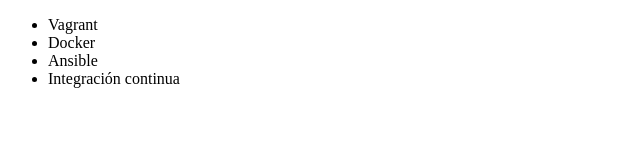
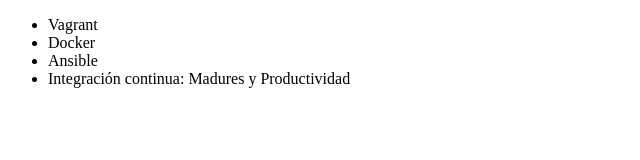
Before and after one commit to R0d0lf092/alura-git, a plain HTML site: page index.html in a window 1280 px wide. Shown: the whole page, without its empty margins (0-640 px from the left). Drawn offline with Linux system fonts and the light colour scheme.

Commit message:
renombrando curso de Integracion

```diff
--- a/index.html
+++ b/index.html
@@ -9,7 +9,7 @@
          <li> Vagrant </li>
          <li> Docker </li>
          <li> Ansible </li>
-         <li> Integración continua </li>
+         <li> Integración continua: Madures y Productividad</li>
      </ul>
 </body>
 </html>
```
